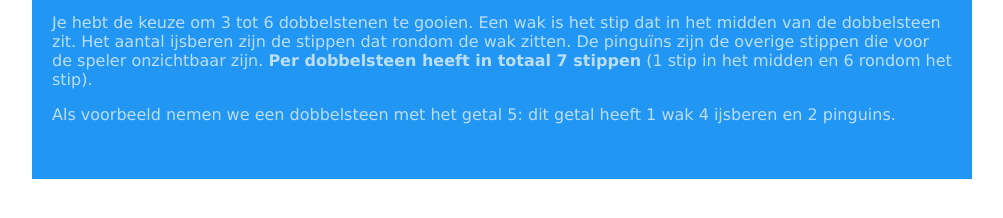
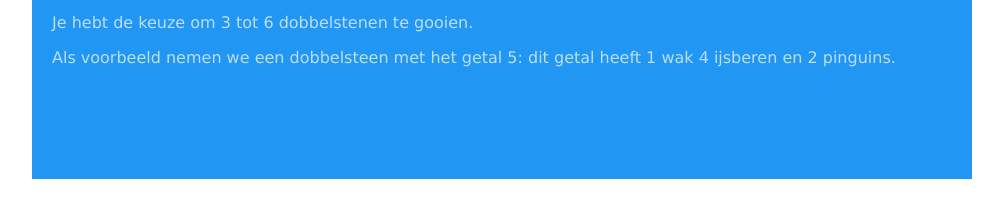
Before and after one commit to Daavje/Het-Wakken-Spel, a plain HTML site: page index.html in a window 1280 px wide. Shown: the part 300-518 px from the top of the page, without its empty margins (138-1141 px from the left). Drawn offline with Linux system fonts and the light colour scheme.

Commit message:
Update index.html

```diff
--- a/index.html
+++ b/index.html
@@ -21,8 +21,7 @@
 <div id="explain">
   <h1>Het wakken ijsberen spel</h1>
   <p>Het is een denkspelletje dat gebaseerd is op enkele dobbelstenen. Aan de hand van de dobbelstenen is het de bedoeling dat de speler het totaal aantal wakken, ijsberen en pinguïns raadt met het aantal stippen die er op zitten.</p>
-   <p>Je hebt de keuze om 3 tot 6 dobbelstenen te gooien. Een wak is het
-    stip dat in het midden van de dobbelsteen zit. Het aantal ijsberen zijn de stippen dat rondom de wak zitten. De pinguïns zijn de overige stippen die voor de speler onzichtbaar zijn. <b>Per dobbelsteen heeft in totaal 7 stippen</b>  (1 stip in het midden en 6 rondom het stip). </p>
+   <p>Je hebt de keuze om 3 tot 6 dobbelstenen te gooien.</p>
   <p>Als voorbeeld nemen we een dobbelsteen met het getal 5: dit getal heeft 1 wak 4 ijsberen en 2 pinguins.</p>
 </div>
 
```
